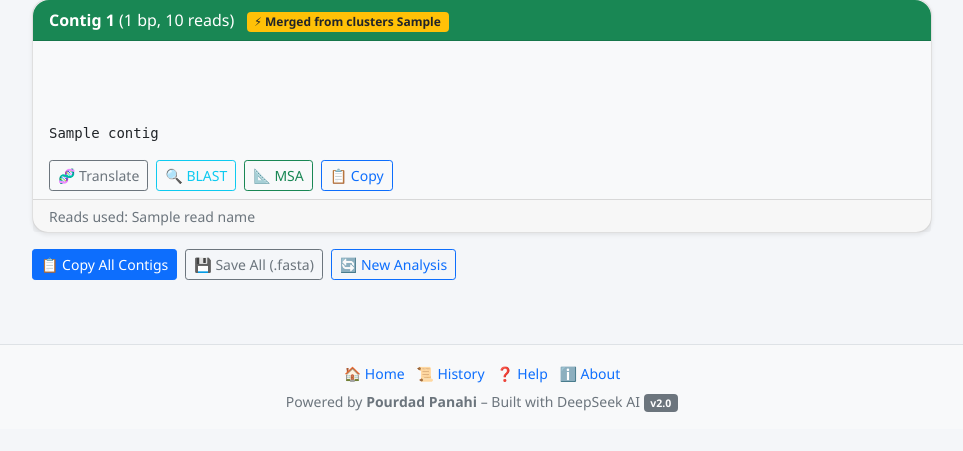
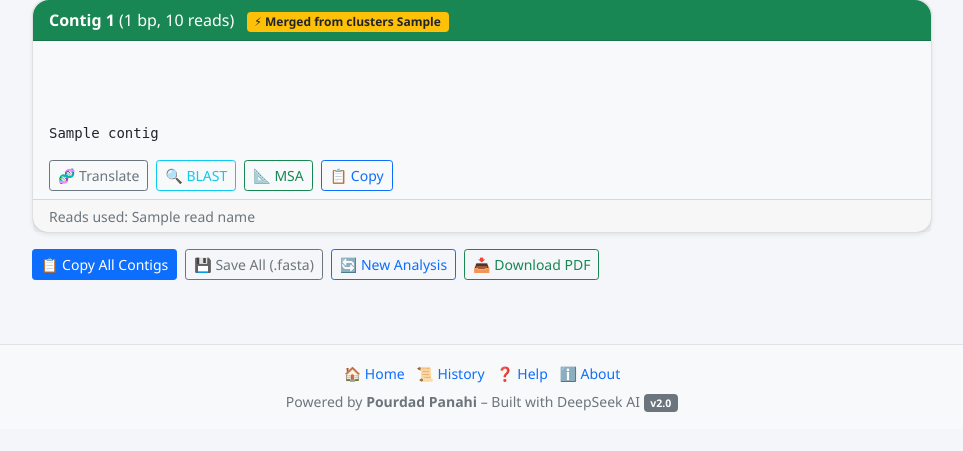
Before and after one commit to pourdadp/primer-tools, a Flask app: template quickngs/templates/assemble_result.html in a window 1280 px wide. Shown: the part 91-542 px from the top of the page, without its empty margins (158-1121 px from the left). Run offline with Flask 3, Linux system fonts and the light colour scheme; the template is opened without the code that fills it: most values are stand-ins (such as "Sample title", 1, 10 or a date in 2020); some libraries are stand-ins or nearby versions.

Commit message:
Update assemble_result.html

```diff
--- a/quickngs/templates/assemble_result.html
+++ b/quickngs/templates/assemble_result.html
@@ -161,6 +161,7 @@
             <button class="btn btn-sm btn-primary" onclick="copyAllContigs()">📋 Copy All Contigs</button>
             <button class="btn btn-sm btn-outline-secondary" onclick="saveAllContigs()">💾 Save All (.fasta)</button>
             <a href="{{ url_for('index') }}" class="btn btn-sm btn-outline-primary">🔄 New Analysis</a>
+            <a href="/report_pdf/{{ run_id }}" class="btn btn-sm btn-outline-success">📥 Download PDF</a>
         </div>
     </div>
 </div>
@@ -168,7 +169,6 @@
 <script>
 var allContigs = {{ result.all_contigs|tojson }};
 
-// ---------- GRAPH DRAWING ----------
 allContigs.forEach(function(contig) {
     var canvas = document.getElementById('graph_' + contig.cluster_id);
     if (!canvas) return;
@@ -210,7 +210,6 @@ allContigs.forEach(function(contig) {
     ctx.strokeRect(x, y, maxWidth, barHeight);
 });
 
-// ---------- COPY / SAVE ----------
 function copySingleContig(seq) {
     navigator.clipboard.writeText(seq).then(function() { alert('Contig copied!'); });
 }
@@ -229,7 +228,6 @@ function saveAllContigs() {
     a.click();
 }
 
-// ---------- TRANSLATION ----------
 function toggleManualFrame(select, clusterId) {
     var manualDiv = document.getElementById('manual_frame_div_' + clusterId);
     manualDiv.style.display = select.value === 'manual' ? 'block' : 'none';
@@ -275,7 +273,6 @@ function translateContig(clusterId) {
     });
 }
 
-// ---------- BLAST ----------
 function runBlast(clusterId) {
     var contig = allContigs.find(function(c) { return c.cluster_id == clusterId; });
     if (!contig) return;
@@ -330,7 +327,6 @@ function runBlast(clusterId) {
     });
 }
 
-// ---------- MSA ----------
 function runMSA(clusterId) {
     var contig = allContigs.find(function(c) { return c.cluster_id == clusterId; });
     if (!contig) return;
```
